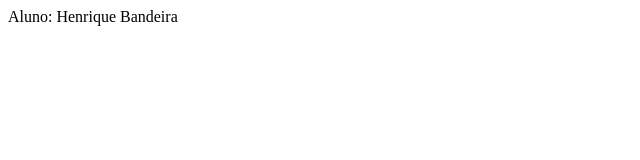
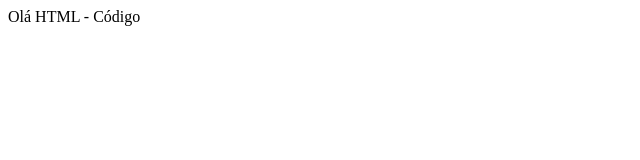
Before and after one commit to SpyHenry/pwe01PT3018776, a plain HTML site: page index.html in a window 1280 px wide. Shown: the full height of the page, 0-640 px from the left. Drawn offline with Linux system fonts and the light colour scheme.

Commit message:
Incluir o nome Código na página

```diff
--- a/index.html
+++ b/index.html
@@ -9,7 +9,7 @@
 </head>
 
 <body>
-  Aluno: Henrique Bandeira
+  Olá HTML - Código
   <script src="script.js"></script>
 </body>
 
```
